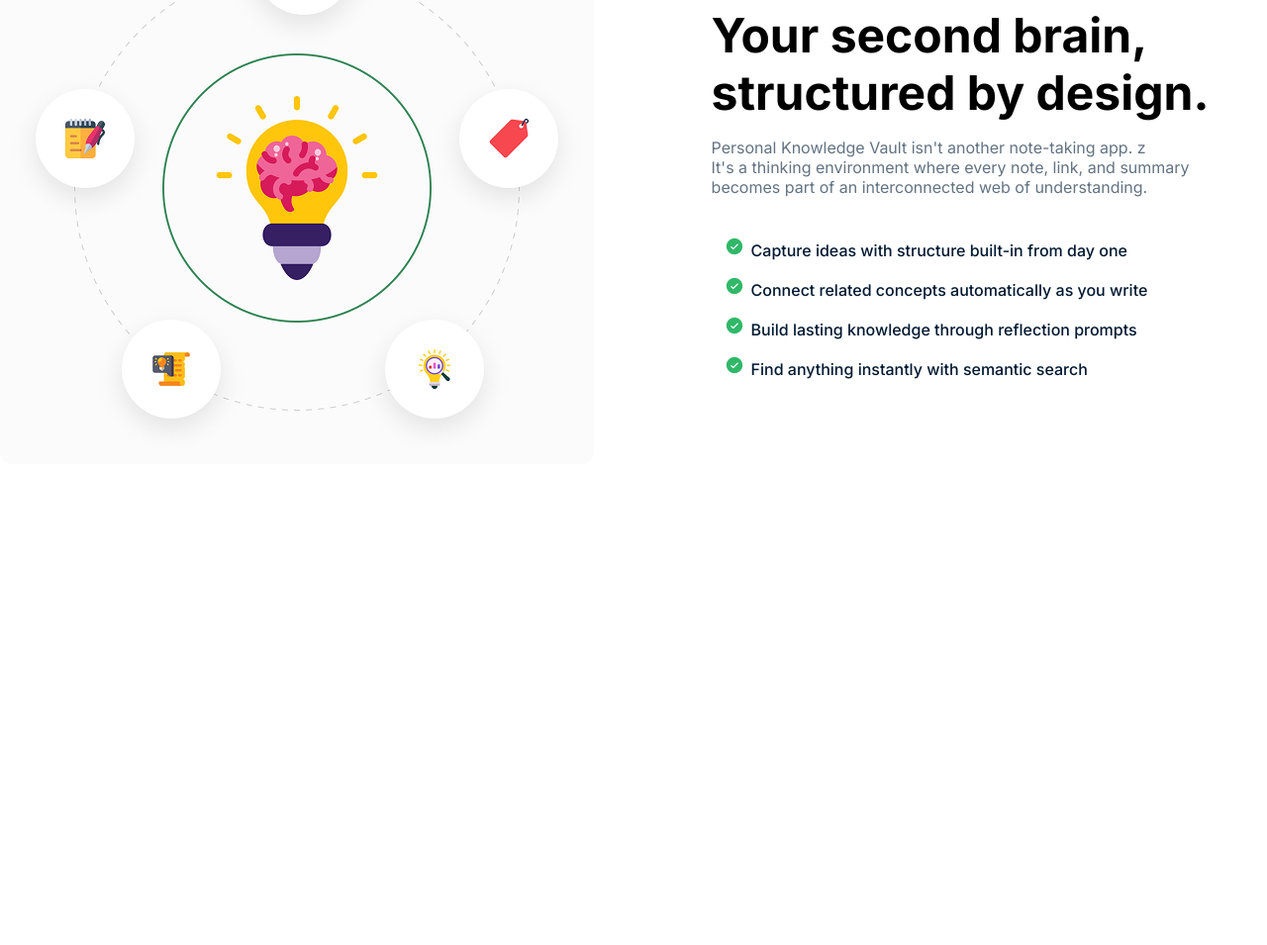
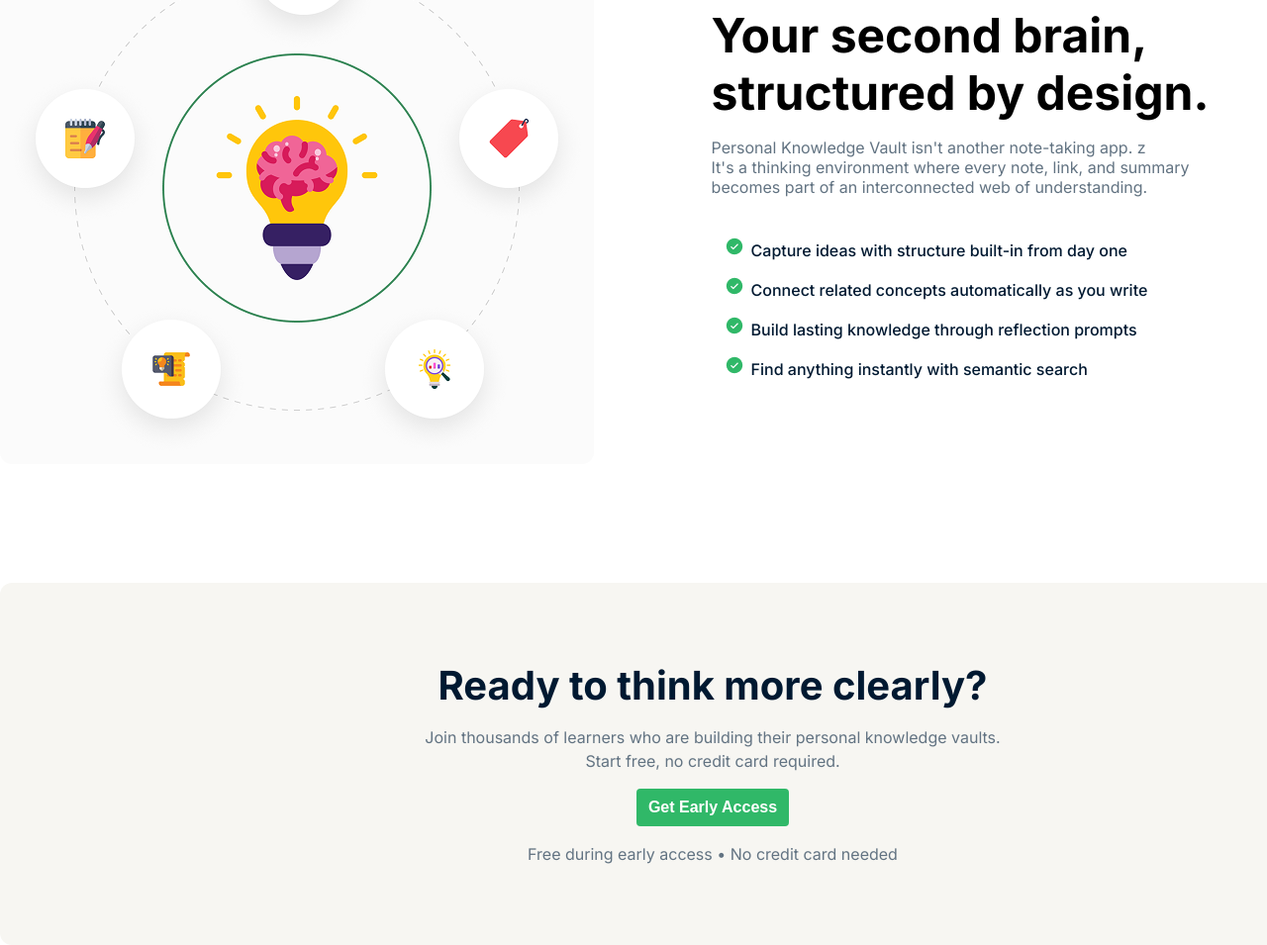
Before and after one commit to TarekAmin2005/assignment-1, a plain HTML site: page index.html in a window 1280 px wide. Shown: the part 1587-2542 px from the top of the page at 99% size. Before the commit the page ends 2056 px from the top, so only its background shows below. Drawn offline with Linux system fonts and the light colour scheme.

Commit message:
Early Access Section Done

```diff
--- a/index.html
+++ b/index.html
@@ -100,6 +100,15 @@
             </div>
         </section>
 
+        <section class="access">
+         <div class="early-access">
+            <h2>Ready to think more clearly?</h2>
+            <p>Join thousands of learners who are building their personal knowledge vaults. <br>Start free, no credit card required.</p>
+            <button class="btn" style="margin-top: 16px;">Get Early Access</button>
+            <p>Free during early access • No credit card needed</p>
+         </div>
+        </section>
+
     </main>
 
     <footer>
--- a/style.css
+++ b/style.css
@@ -195,3 +195,26 @@
 .list ul li{
     margin-bottom: 16px;
 }
+.access{
+    margin-top: 120px;
+}
+.access .early-access{
+ text-align: center;
+ padding: 80px 40px;
+ width: 1360px;
+ background-color: #F7F6F2;
+ border-radius: 12px;
+}
+.access .early-access h2{
+    font-size: 40px;
+    font-weight: 700;
+    line-height: 48px;
+    color: #001931;
+}
+.access .early-access p{
+  font-size: 16px;
+  font-weight: 400;
+  line-height: 24px;
+  color: #627382;
+  margin-top: 16px;
+}
```
